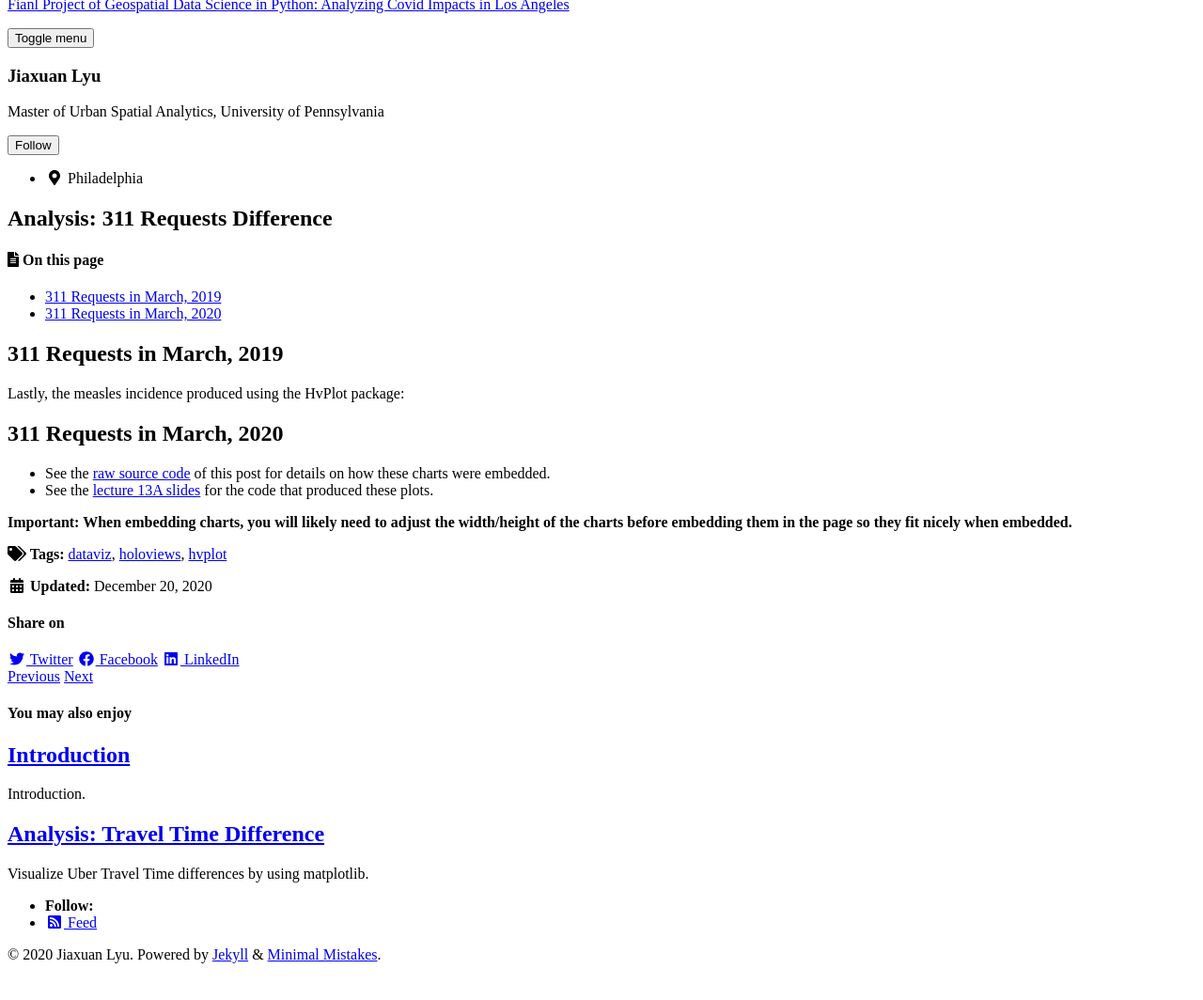
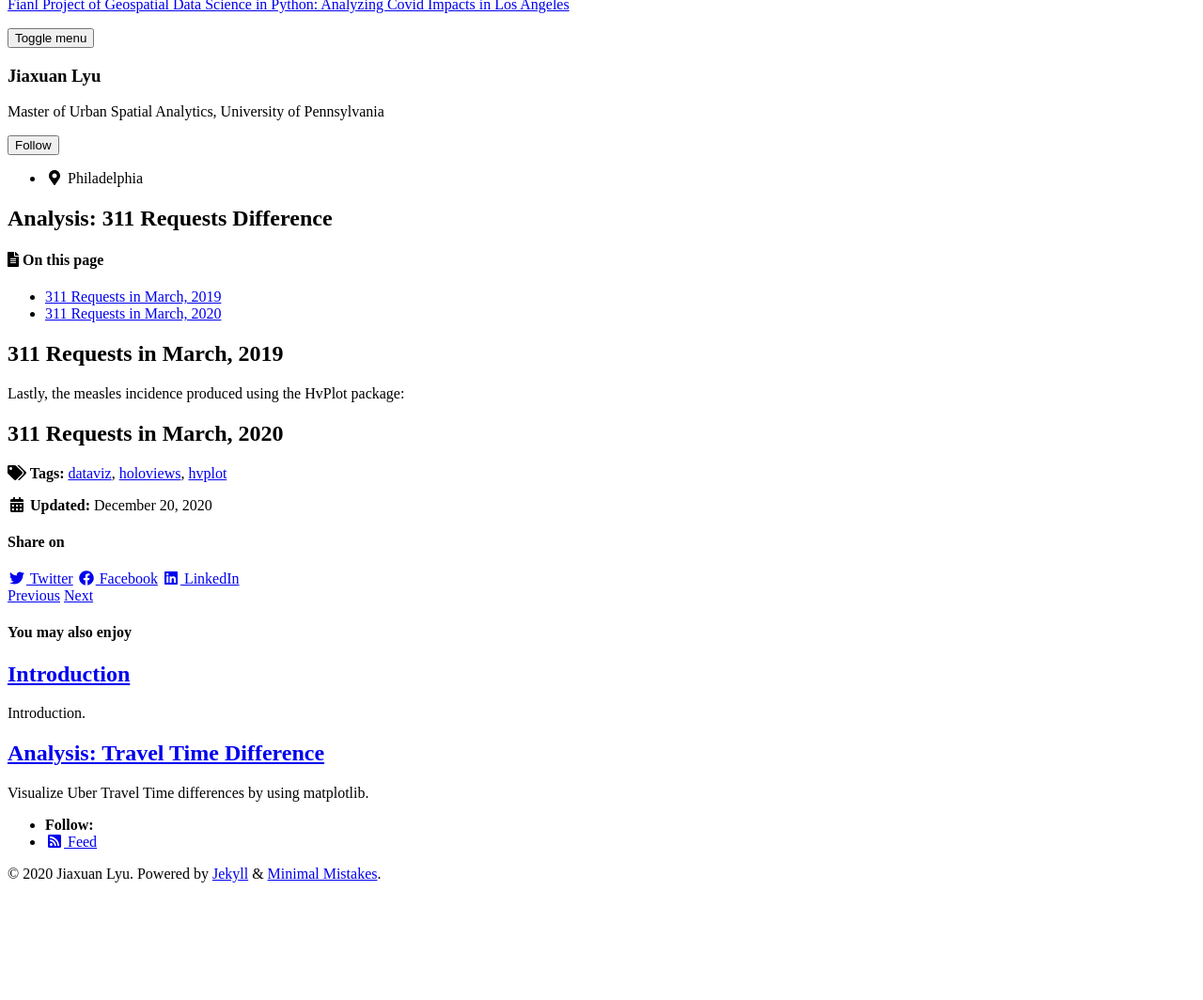
Before and after one commit to jiaxuanlyu/Geospatial-LA-Covid-Analysis, a Jekyll site: the page built from _posts/2020-12-18-3-request-diff.md, in a window 1280 px wide, cut to the strip 112-1207 px from the top of the page. Shown: the top 1064 px of the strip at 94% size. Built offline with Jekyll 4.4.1, drawn with Linux system fonts in a browser that asks for light colours; cached includes are drawn as plain includes; nearby versions of some CDN libraries; after the commit the page ends 1121 px from its top, so only the background shows below that.

Commit message:
Update 2020-12-18-3-request-diff.md

```diff
--- a/_posts/2020-12-18-3-request-diff.md
+++ b/_posts/2020-12-18-3-request-diff.md
@@ -5,7 +5,8 @@
 tags: [dataviz, hvplot, holoviews]
 excerpt: "Visualize differences of 311 requests by using hvplot."
 hv-loader:
-  hv-chart-1: ["charts/measlesHvplot.html", "500"] # second argument is the height
+  hv-chart-1: ["charts/request0319.html", "600"] # second argument is the height
+  hv-chart-2: ["charts/request0320.html", "600"]
 toc: true
 toc_sticky: true
 ---
@@ -18,7 +19,4 @@
 
 ## 311 Requests in March, 2020
 
-- See the [raw source code](https://raw.githubusercontent.com/MUSA-550-Fall-2020/github-pages-starter/master/_posts/2019-04-13-measles-charts.md) of this post for details on how these charts were embedded.
-- See the [lecture 13A slides](https://github.com/MUSA-550-Fall-2020/week-13/blob/master/lecture-13A.ipynb) for the code that produced these plots.
-
-**Important: When embedding charts, you will likely need to adjust the width/height of the charts before embedding them in the page so they fit nicely when embedded.**
+<div id="hv-chart-2"></div>
```
